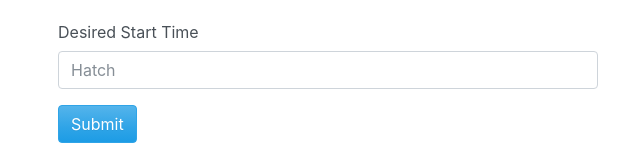
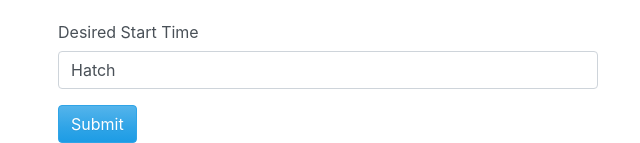
Before and after one commit to jd-murphy/node-bot-dashboard, a website: page ex.html in a window 1280 px wide. Shown: the part 670-813 px from the top of the page, 312-952 px from the left. Drawn offline with nearby package versions, Linux system fonts and the light colour scheme.

Commit message:
value instead of placeholder

```diff
--- a/ex.html
+++ b/ex.html
@@ -108,7 +108,7 @@
 
                                             <div class="form-group">
                                                     <label class="col-form-label" for="startTime">Desired Start Time</label>
-                                                    <input type="text" class="form-control" placeholder="Hatch" id="startTime" name="startTime" required>
+                                                    <input type="text" class="form-control" value="Hatch" id="startTime" name="startTime" required>
                                                     <div class="valid-feedback">
                                                             Looks good!
                                                           </div>
```
